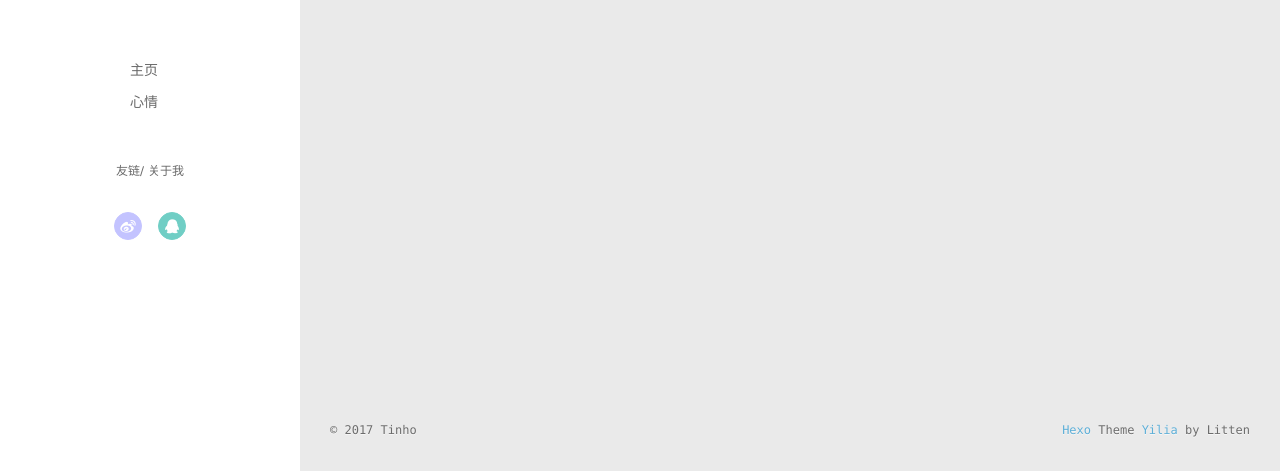
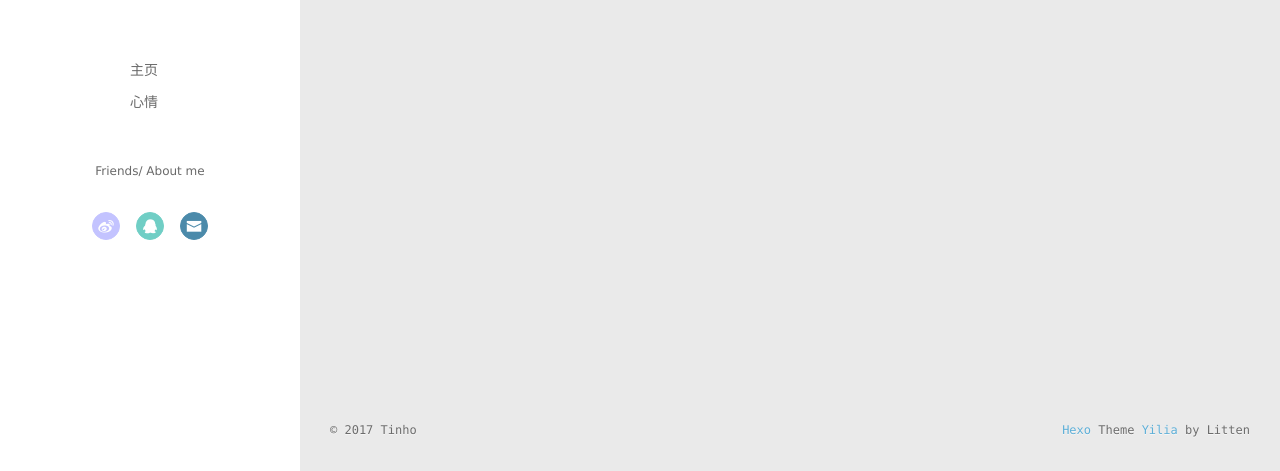
Before and after one commit to Tinho1995/Tinho1995.github.io, a plain HTML site: page 2017/11/20/hello/index.html in a window 1280 px wide. Shown: the part 329-800 px from the top of the page. Drawn offline with Linux system fonts and the light colour scheme.

Commit message:
summary
1

```diff
--- a/2017/11/20/hello/index.html
+++ b/2017/11/20/hello/index.html
@@ -62,11 +62,11 @@
 		<nav class="header-smart-menu">
 
 
-    			<a q-on="click: openSlider(e, 'friends')" href="javascript:void(0)">友链</a>
+    			<a q-on="click: openSlider(e, 'friends')" href="javascript:void(0)">Friends</a>
 
 
 
-    			<a q-on="click: openSlider(e, 'aboutme')" href="javascript:void(0)">关于我</a>
+    			<a q-on="click: openSlider(e, 'aboutme')" href="javascript:void(0)">About me</a>
 
 
 		</nav>
@@ -76,6 +76,8 @@
 					<a class="weibo" target="_blank" href="https://weibo.com/u/3095337545/home?leftnav=1" title="weibo"><i class="icon-weibo"></i></a>
 
 					<a class="qq" target="_blank" href="/562619835" title="qq"><i class="icon-qq"></i></a>
+
+					<a class="mail" target="_blank" href="mailto:562619835@qq.com" title="mail"><i class="icon-mail"></i></a>
 
 			</div>
 		</nav>
@@ -113,6 +115,8 @@
 						<a class="weibo" target="_blank" href="https://weibo.com/u/3095337545/home?leftnav=1" title="weibo"><i class="icon-weibo"></i></a>
 
 						<a class="qq" target="_blank" href="/562619835" title="qq"><i class="icon-qq"></i></a>
+
+						<a class="mail" target="_blank" href="mailto:562619835@qq.com" title="mail"><i class="icon-mail"></i></a>
 
 				</div>
 			</nav>
@@ -329,11 +333,11 @@ return o(i(t),arguments.length<2?void 0:u(arguments[1]))}})},function(t,n,r){var
 
 
 
-      <li style="width: 50%" q-on="click: openSlider(e, 'friends')"><a href="javascript:void(0)" q-class="active:friends">友链</a></li>
+      <li style="width: 50%" q-on="click: openSlider(e, 'friends')"><a href="javascript:void(0)" q-class="active:friends">Friends</a></li>
 
 
 
-      <li style="width: 50%" q-on="click: openSlider(e, 'aboutme')"><a href="javascript:void(0)" q-class="active:aboutme">关于我</a></li>
+      <li style="width: 50%" q-on="click: openSlider(e, 'aboutme')"><a href="javascript:void(0)" q-class="active:aboutme">About me</a></li>
 
 
     </ul>
@@ -347,7 +351,7 @@ return o(i(t),arguments.length<2?void 0:u(arguments[1]))}})},function(t,n,r){var
         <ul class="search-ul">
 
             <li class="search-li">
-              <a href="http://yanjoy.win/" target="_blank" class="search-title"><i class="icon-quo-left icon"></i>小11</a>
+              <a href="http://yanjoy.win/" target="_blank" class="search-title"><i class="icon-quo-left icon"></i>可爱的小11</a>
             </li>
 
         </ul>
@@ -358,7 +362,7 @@ return o(i(t),arguments.length<2?void 0:u(arguments[1]))}})},function(t,n,r){var
 
     	<section class="tools-section tools-section-me" q-show="aboutme">
 
-  	  		<div class="aboutme-wrap" id="js-aboutme">砥砺前行&lt;br&gt;&lt;br&gt;只为更好的人</div>
+  	  		<div class="aboutme-wrap" id="js-aboutme">砥砺前行&lt;br&gt;只为更好的人</div>
 
     	</section>
 
```
Also changed, not shown: 2017/11/20/tinhorn/index.html (+10 -6 lines), 2017/11/21/tinho/index.html (+10 -6 lines), archives/2017/11/index.html (+10 -6 lines), archives/2017/index.html (+10 -6 lines), archives/index.html (+10 -6 lines), index.html (+10 -6 lines).
